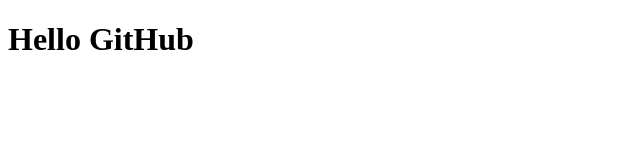
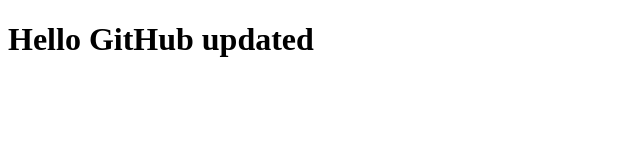
Before and after one commit to maharichu30/mygithub, a plain HTML site: page index.html in a window 1280 px wide. Shown: the whole page, without its empty margins (0-640 px from the left). Drawn offline with Linux system fonts and the light colour scheme.

Commit message:
Updated heading text

```diff
--- a/index.html
+++ b/index.html
@@ -4,6 +4,6 @@
   <title>My First Git Project</title>
 </head>
 <body>
-  <h1>Hello GitHub</h1>
+  <h1>Hello GitHub updated</h1>
 </body>
 </html>
```
